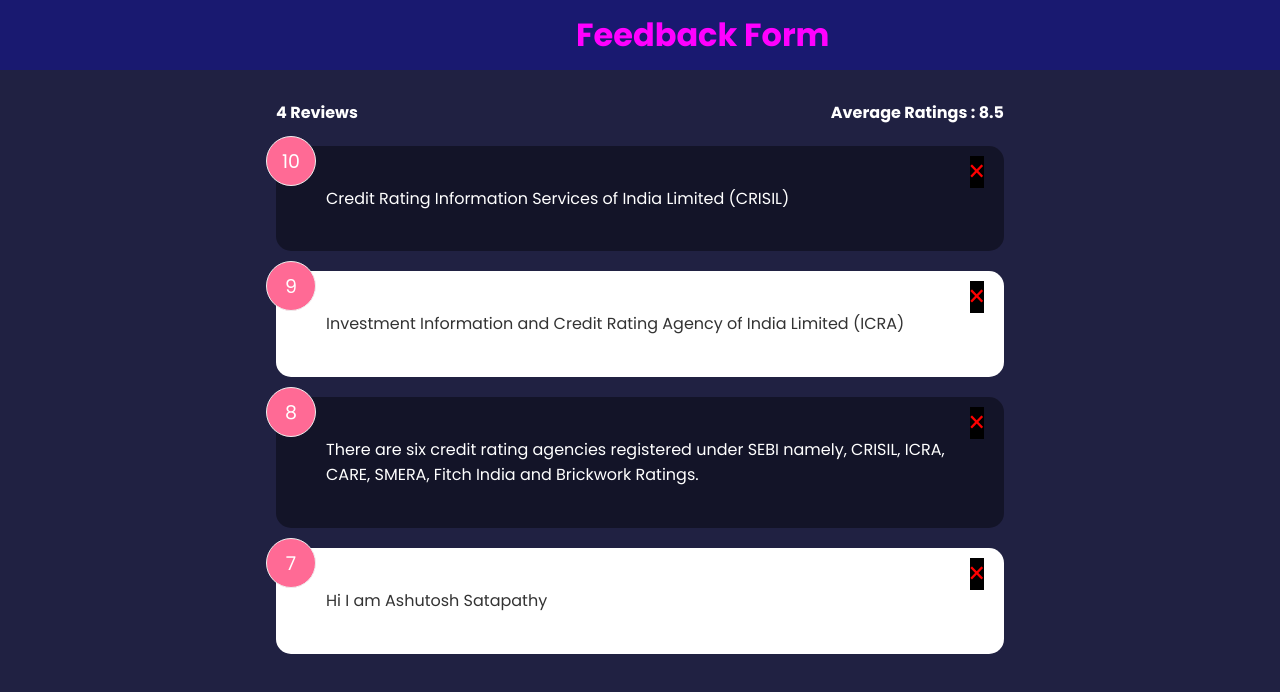
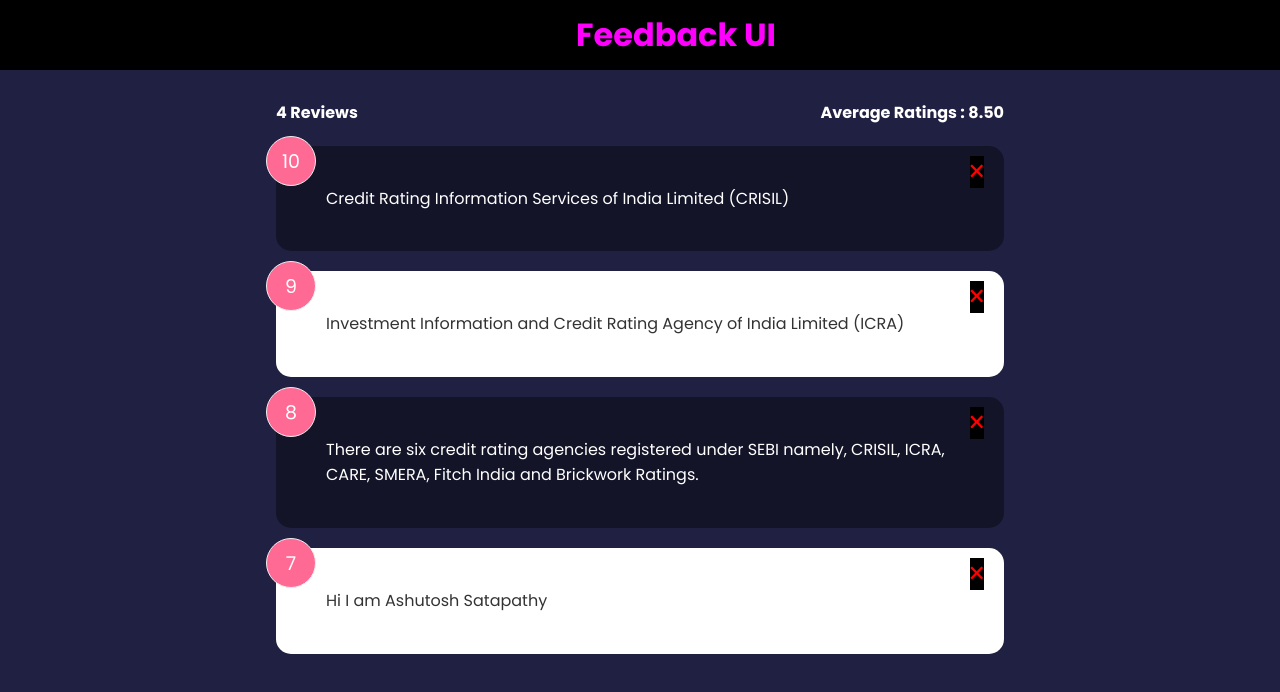
Before and after one commit to Ashutoshrx/FeedBack-App, a React (Create React App) app: page / in a window 1280 px wide. Shown: the top 692 px of the page. Built offline with nearby package versions, Linux system fonts and the light colour scheme.

Commit message:
quick fix

```diff
--- a/src/components/FeedbackStats.jsx
+++ b/src/components/FeedbackStats.jsx
@@ -14,7 +14,7 @@
         return (
             <div className='feedback-stats'>
                 <h4>{feedback.length} Reviews</h4>
-                <h4>Average Ratings : {avgOfIds}</h4>
+                <h4>Average Ratings : {avgOfIds.toFixed(2)}</h4>
             </div>
         );
     }
--- a/src/components/Header.jsx
+++ b/src/components/Header.jsx
@@ -14,8 +14,8 @@
 }
 
 Header.defaultProps={
-    innerText:'Feedback Form',
-    bgColor:'midnightblue',
+    innerText:'Feedback UI',
+    bgColor:'rgba(0,0,0,5)',
     textColor:'magenta'
 }
 export default Header
```
